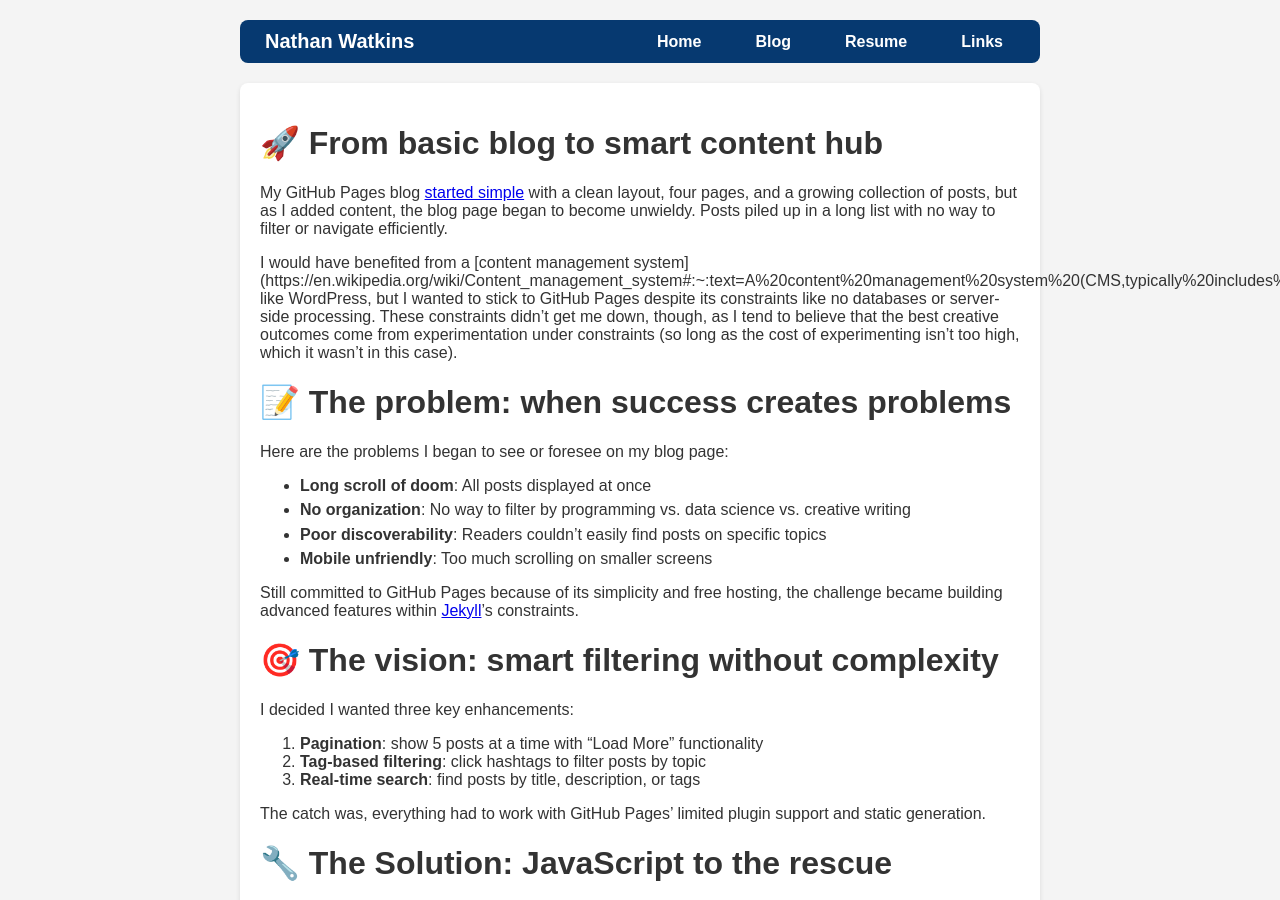
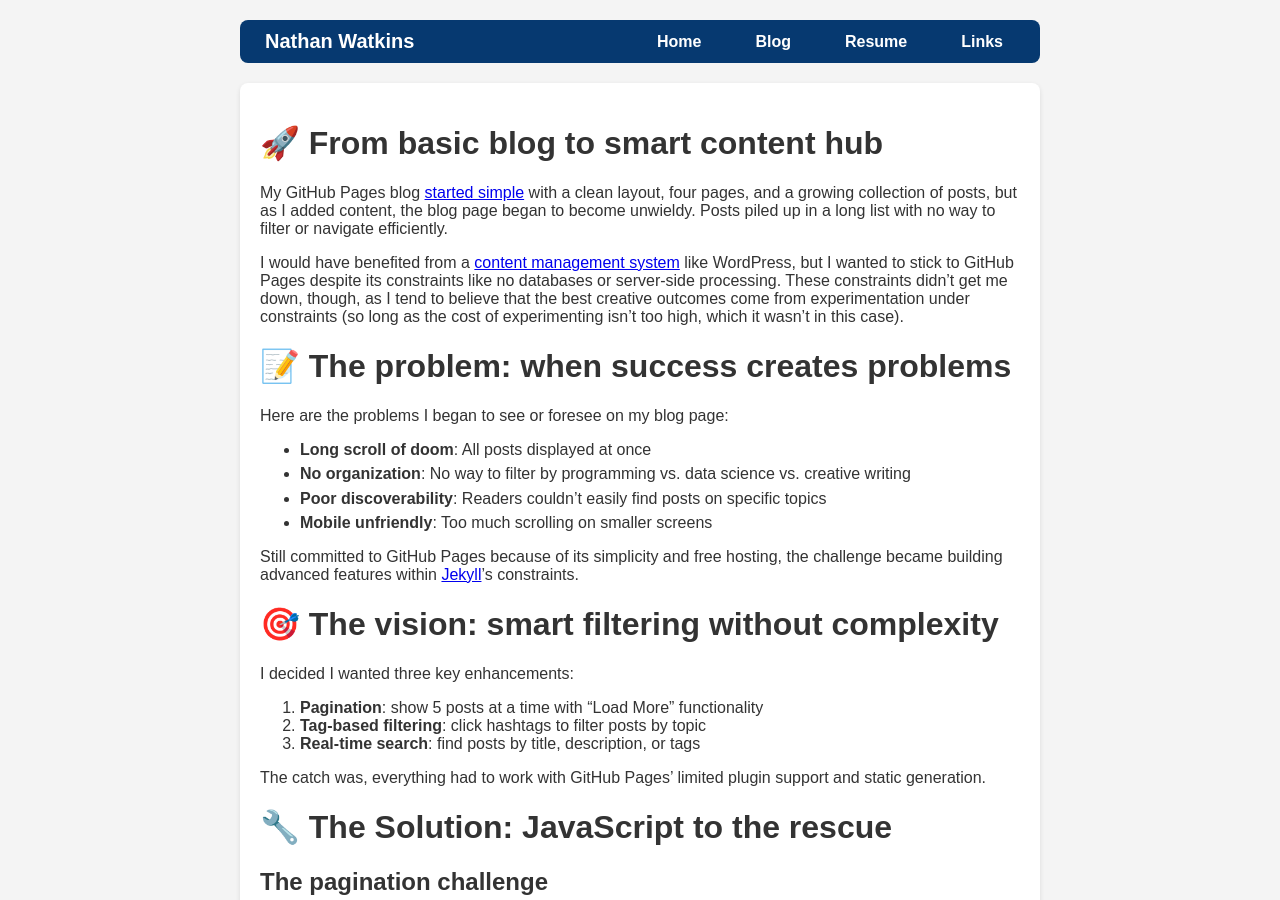
Before and after one commit to nathanwatkinsdc/nathanwatkinsdc.github.io, a Jekyll site: the page built from _posts/2025-08-18-Enhancing-My-GitHub-Pages-Blog.md, in a window 1280 px wide and 900 px high. Built offline with Jekyll 4.4.1, drawn with Linux system fonts in a browser that asks for light colours; some of the changed lines change nothing that is shown.

Commit message:
Update 2025-08-18 post - fix bad link

```diff
--- a/_posts/2025-08-18-Enhancing-My-GitHub-Pages-Blog.md
+++ b/_posts/2025-08-18-Enhancing-My-GitHub-Pages-Blog.md
@@ -11,7 +11,7 @@ tags: [GitHub, coding, web-development, JavaScript, creativity, CSS]
 
 My GitHub Pages blog [started simple](https://nathanwatkinsdc.github.io/2025/07/23/How-I-Built-This-Site-with-GitHub-Pages.html) with a clean layout, four pages, and a growing collection of posts, but as I added content, the blog page began to become unwieldy. Posts piled up in a long list with no way to filter or navigate efficiently.
 
-I would have benefited from a [content management system](https://en.wikipedia.org/wiki/Content_management_system#:~:text=A%20content%20management%20system%20(CMS,typically%20includes%20a%20WCM%20function.) like WordPress, but I wanted to stick to GitHub Pages despite its constraints like no databases or server-side processing. These constraints didn't get me down, though, as I tend to believe that the best creative outcomes come from experimentation under constraints (so long as the cost of experimenting isn't too high, which it wasn't in this case).
+I would have benefited from a [content management system](https://en.wikipedia.org/wiki/Content_management_system) like WordPress, but I wanted to stick to GitHub Pages despite its constraints like no databases or server-side processing. These constraints didn't get me down, though, as I tend to believe that the best creative outcomes come from experimentation under constraints (so long as the cost of experimenting isn't too high, which it wasn't in this case).
 
 # 📝 The problem: when success creates problems
 
```
